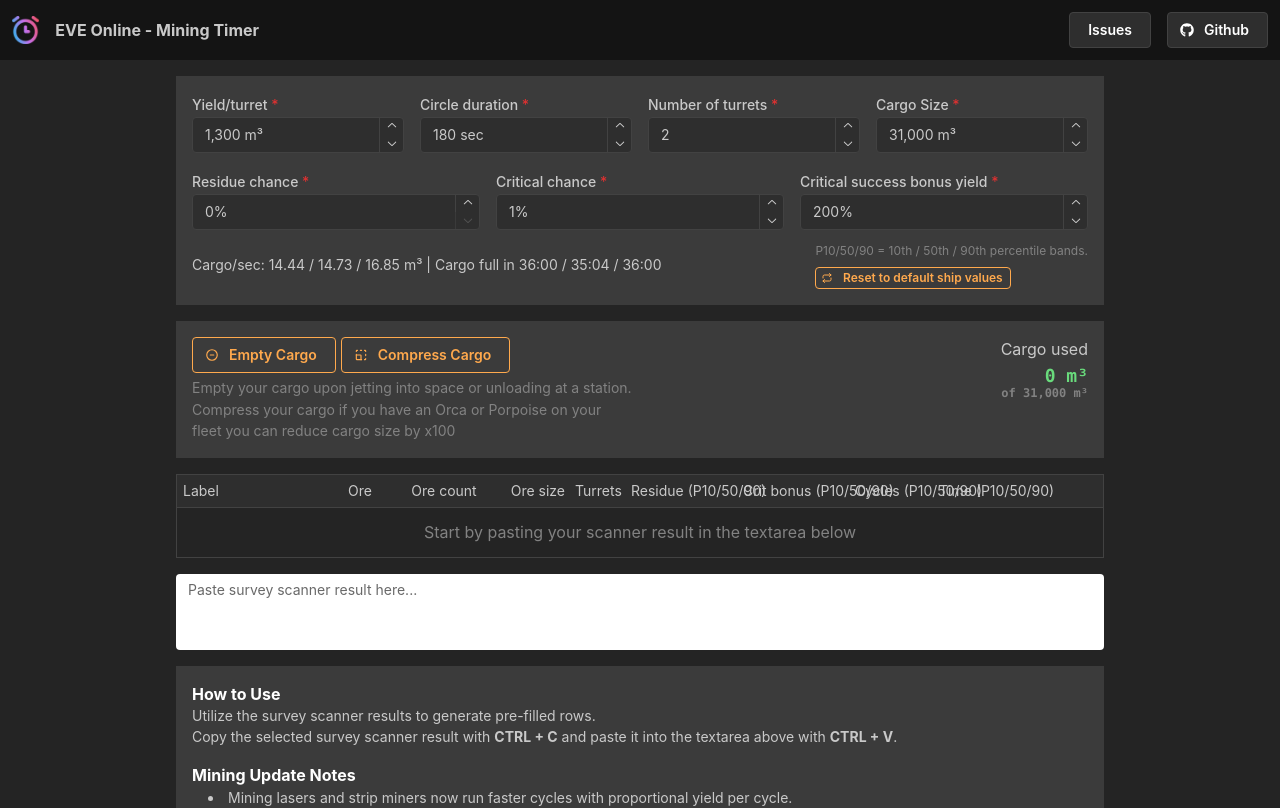
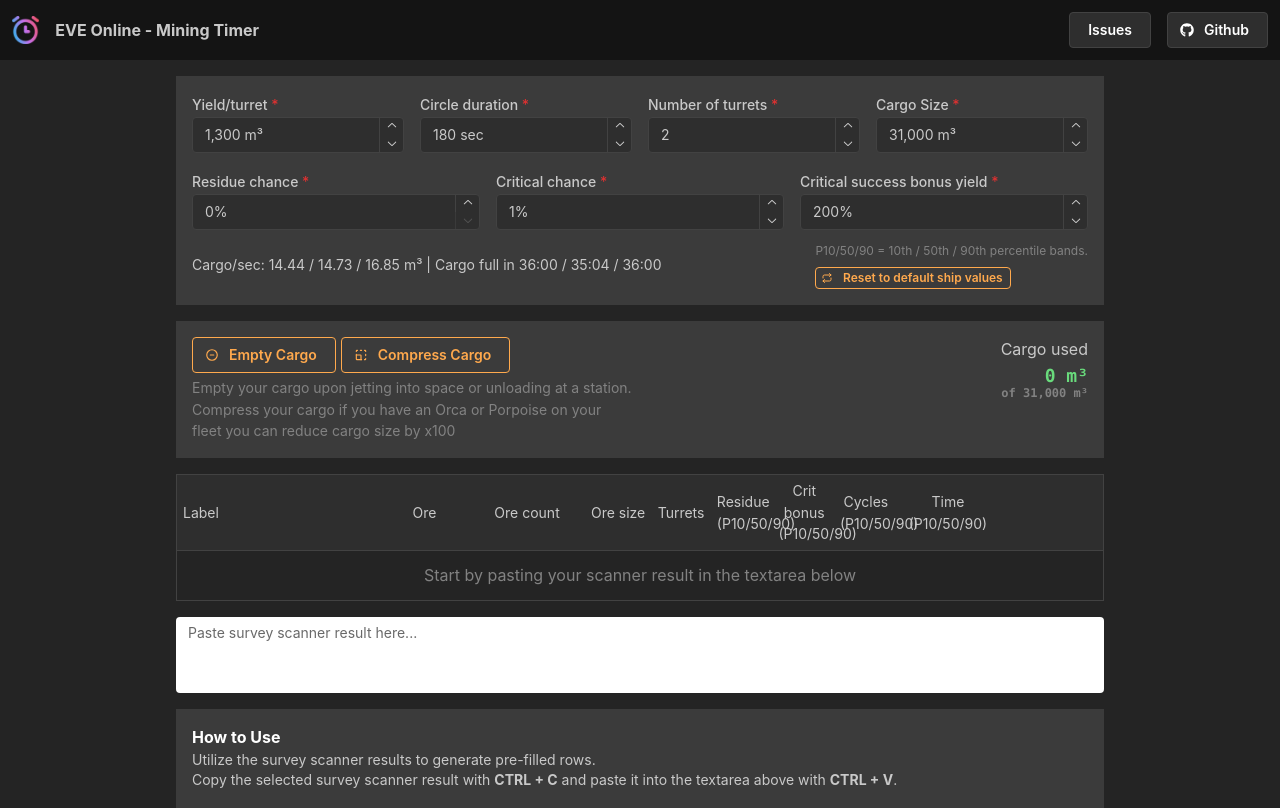
Before and after one commit to wuifdesign/eve-online-mining-timer, a React (Vite) app: page / in a window 1280 px wide. Shown: the top 808 px of the page. Built offline with nearby package versions, Linux system fonts and the light colour scheme.

Commit message:
Ore Table Columns Resizing

```diff
--- a/src/components/ore-row-info.tsx
+++ b/src/components/ore-row-info.tsx
@@ -6,37 +6,37 @@
     <Grid
       visibleFrom="sm"
       align="center"
-      columns={33}
+      columns={45}
       gutter="xs"
       py={5}
       px={6}
       bg="dark.6"
       fz="sm"
-      style={{ whiteSpace: 'nowrap', borderBottom: '1px solid var(--mantine-color-dark-4)' }}
+      style={{ borderBottom: '1px solid var(--mantine-color-dark-4)' }}
     >
-      <Grid.Col span={5}>Label</Grid.Col>
-      <Grid.Col span={3} ta="center">
+      <Grid.Col span={9}>Label</Grid.Col>
+      <Grid.Col span={6} ta="center">
         Ore
       </Grid.Col>
-      <Grid.Col span={3} ta="center">
+      <Grid.Col span={4} ta="center">
         Ore count
       </Grid.Col>
-      <Grid.Col span={3} ta="right">
+      <Grid.Col span={4} ta="right">
         Ore size
       </Grid.Col>
-      <Grid.Col span={2} ta="center">
+      <Grid.Col span={3} ta="center">
         Turrets
       </Grid.Col>
-      <Grid.Col span={4} ta="center">
+      <Grid.Col span={3} ta="center">
         Residue (P10/50/90)
       </Grid.Col>
-      <Grid.Col span={4} ta="center">
+      <Grid.Col span={3} ta="center">
         Crit bonus (P10/50/90)
       </Grid.Col>
       <Grid.Col span={3} ta="center">
         Cycles (P10/50/90)
       </Grid.Col>
-      <Grid.Col span={3} ta="center">
+      <Grid.Col span={5} ta="center">
         Time (P10/50/90)
       </Grid.Col>
     </Grid>
--- a/src/components/ore-row.tsx
+++ b/src/components/ore-row.tsx
@@ -59,11 +59,11 @@
   }
 
   return (
-    <Grid align="center" columns={33} gutter="xs" py={5} px={6} bg={index % 2 !== 0 ? 'dark.6' : undefined}>
-      <Grid.Col visibleFrom="sm" span={5}>
+    <Grid align="center" columns={45} gutter="xs" py={5} px={6} bg={index % 2 !== 0 ? 'dark.6' : undefined}>
+      <Grid.Col visibleFrom="sm" span={9}>
         <TextInput required size="xs" defaultValue={data.name} />
       </Grid.Col>
-      <Grid.Col span={{ base: 8, sm: 3 }}>
+      <Grid.Col span={{ base: 8, sm: 6 }}>
         <Select
           size="xs"
           searchable
@@ -75,7 +75,7 @@
           value={data.oreType}
         />
       </Grid.Col>
-      <Grid.Col span={{ base: 7, sm: 3 }}>
+      <Grid.Col span={{ base: 7, sm: 4 }}>
         <NumberInput
           required
           size="xs"
@@ -88,10 +88,10 @@
           }}
         />
       </Grid.Col>
-      <Grid.Col span={3} visibleFrom="sm" ff="monospace" fz="xs" ta="right" style={{ whiteSpace: 'nowrap' }}>
+      <Grid.Col span={4} visibleFrom="sm" ff="monospace" fz="xs" ta="right" style={{ whiteSpace: 'nowrap' }}>
         <Number maximumFractionDigits={0} value={oreSize} /> m³
       </Grid.Col>
-      <Grid.Col span={{ base: 4, sm: 2 }}>
+      <Grid.Col span={{ base: 4, sm: 3 }}>
         <Select
           required
           size="xs"
@@ -100,19 +100,19 @@
           value={data.turrets.toString()}
         />
       </Grid.Col>
-      <Grid.Col span={4} visibleFrom="sm" ff="monospace" fz="xs" ta="center">
+      <Grid.Col span={3} visibleFrom="sm" ff="monospace" fz="xs" ta="center">
         {formatBand(bands.residueTotalBands, { maximumFractionDigits: 1 })}
       </Grid.Col>
-      <Grid.Col span={4} visibleFrom="sm" ff="monospace" fz="xs" ta="center">
+      <Grid.Col span={3} visibleFrom="sm" ff="monospace" fz="xs" ta="center">
         {formatBand(bands.critBonusTotalBands, { maximumFractionDigits: 1 })}
       </Grid.Col>
       <Grid.Col span={3} visibleFrom="sm" ff="monospace" fz="xs" ta="center">
         {formatBand(bands.cyclesBands, { maximumFractionDigits: 2 })}
       </Grid.Col>
-      <Grid.Col span={3} visibleFrom="sm" ff="monospace" fz="xs" fw="bold" ta="center">
+      <Grid.Col span={5} visibleFrom="sm" ff="monospace" fz="xs" fw="bold" ta="center">
         {formatTimeBand(bands.timeBands)}
       </Grid.Col>
-      <Grid.Col span={{ base: 6, sm: 3 }} ff="monospace" fz="sm">
+      <Grid.Col span={{ base: 6, sm: 4 }} ff="monospace" fz="sm">
         <Group gap="xs" justify="flex-end">
           {data.oreAmount > 0 && (
             <>
```
